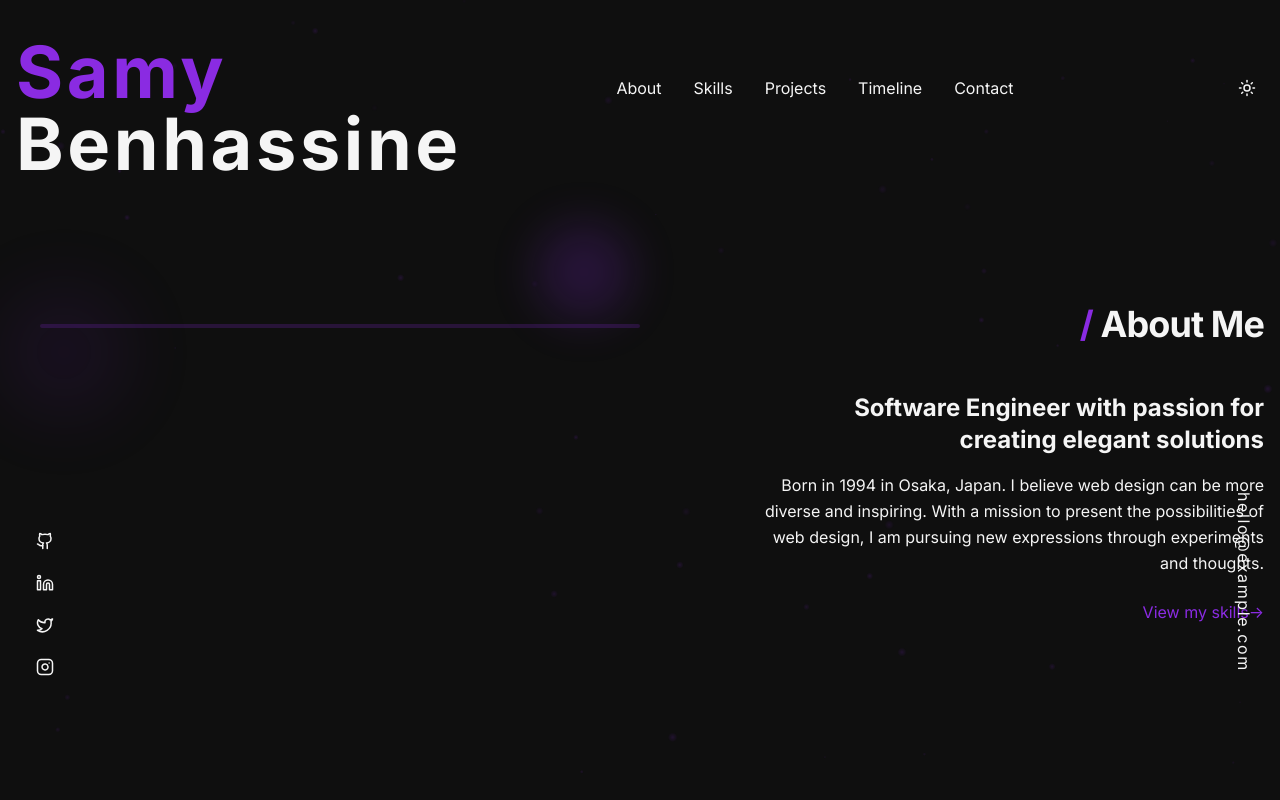
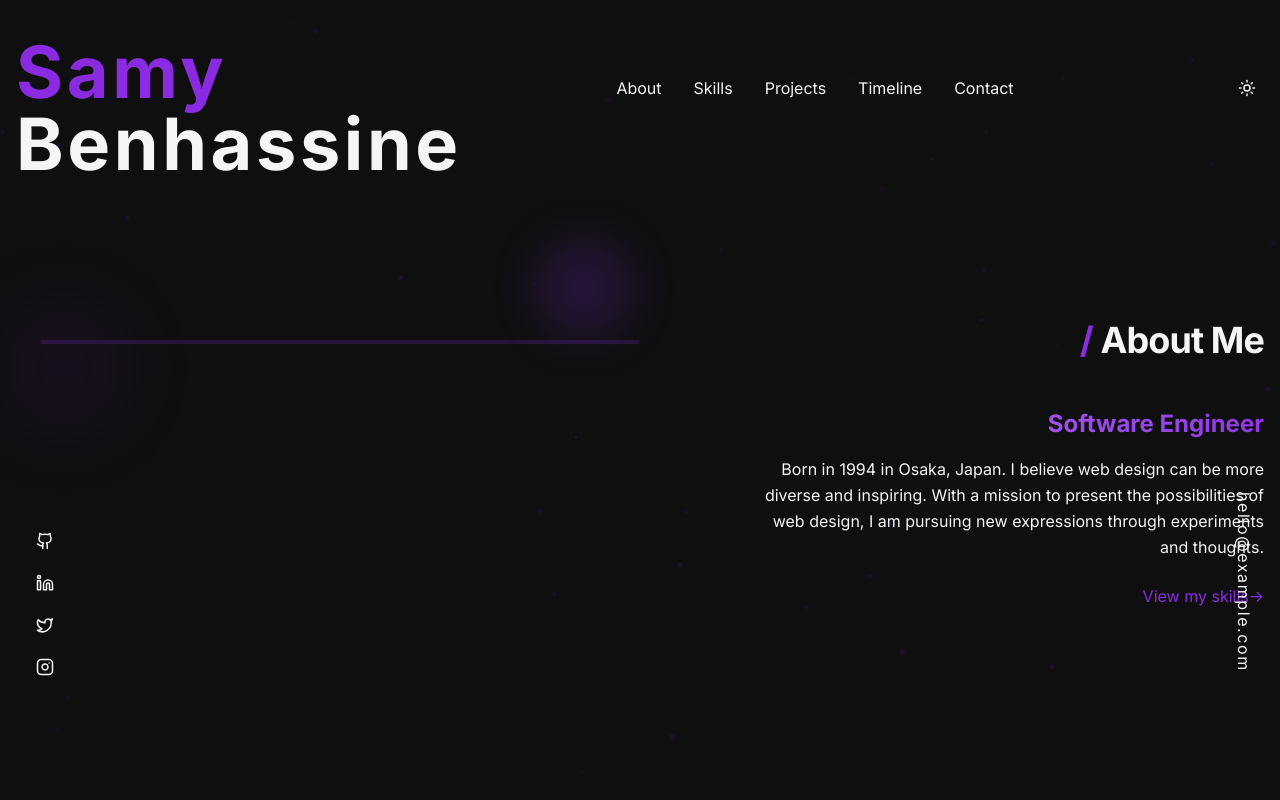
Before and after one commit to SamyBenhassine/PortfolioB, a React (Vite) app: page / in a window 1280 px wide. Shown: the top 800 px of the page. Built offline with nearby package versions, Linux system fonts and the light colour scheme.

Commit message:
color scheme modified

```diff
--- a/src/components/About.tsx
+++ b/src/components/About.tsx
@@ -23,8 +23,8 @@ const About: React.FC = () => {
               <span className="text-accent">/</span> About Me
             </h2>
             <div className="mt-8 md:mt-12 max-w-lg">
-              <h3 className="text-2xl font-bold mb-4">
-                Software Engineer with passion for creating elegant solutions
+              <h3 className="text-2xl font-bold mb-4 bg-gradient-to-r from-accent via-purple-400 to-accent bg-clip-text text-transparent animate-gradient bg-300% hover:scale-105 transition-transform duration-300">
+                Software Engineer
               </h3>
               <p className="text-gray-300 mb-6 leading-relaxed">
                 Born in 1994 in Osaka, Japan. I believe web design can be more diverse and inspiring.
--- a/tailwind.config.js
+++ b/tailwind.config.js
@@ -18,11 +18,16 @@ export default {
       animation: {
         'float': 'float 6s ease-in-out infinite',
         'pulse-slow': 'pulse 6s cubic-bezier(0.4, 0, 0.6, 1) infinite',
+        'gradient': 'gradient 8s linear infinite',
       },
       keyframes: {
         float: {
           '0%, 100%': { transform: 'translateY(0)' },
           '50%': { transform: 'translateY(-10px)' },
+        },
+        gradient: {
+          '0%, 100%': { backgroundPosition: '0% 50%' },
+          '50%': { backgroundPosition: '100% 50%' },
         },
       },
       fontFamily: {
@@ -31,6 +36,9 @@ export default {
       transitionTimingFunction: {
         'out-expo': 'cubic-bezier(0.19, 1, 0.22, 1)',
       },
+      backgroundSize: {
+        '300%': '300%',
+      },
     },
   },
   plugins: [],
```
